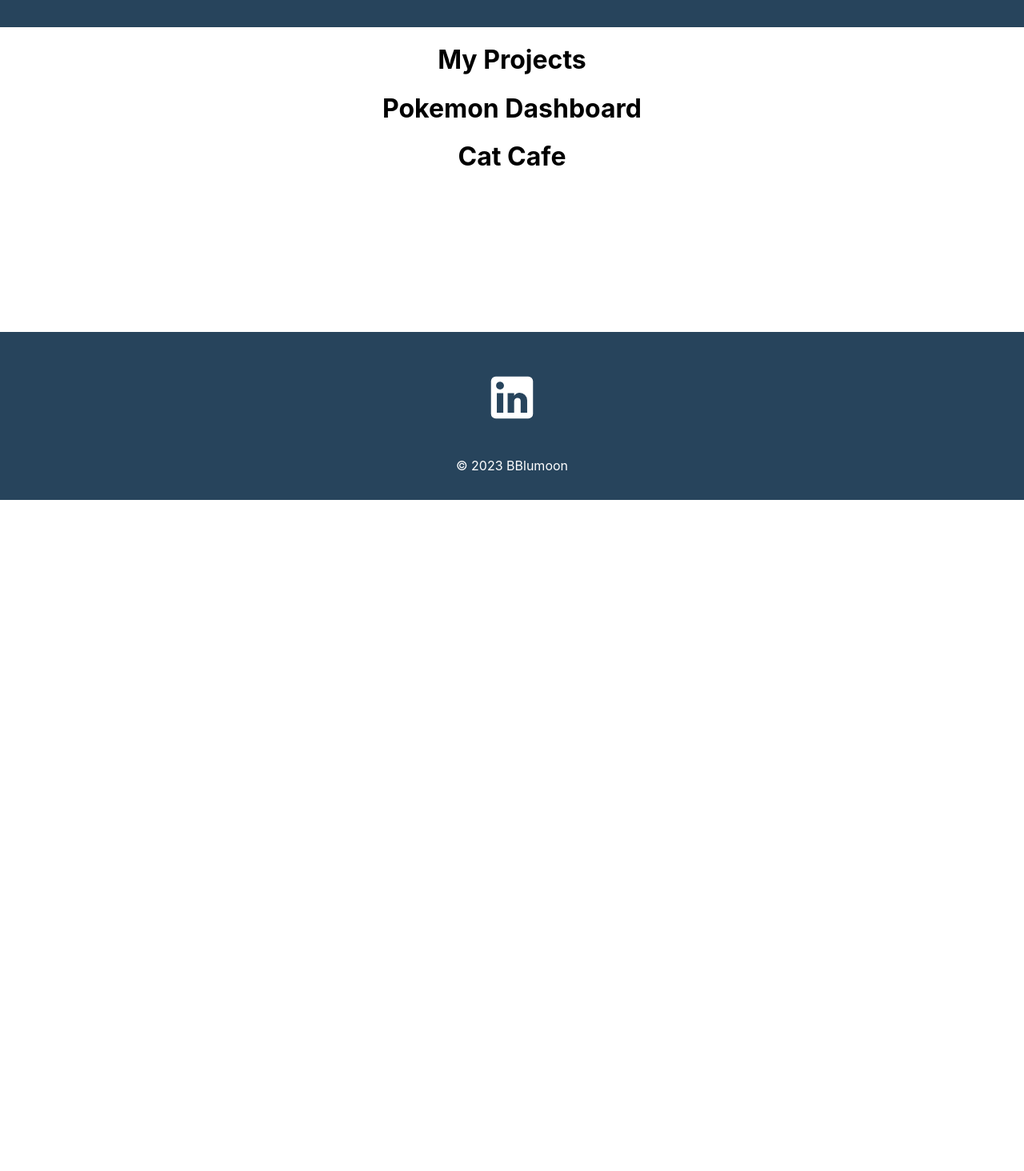
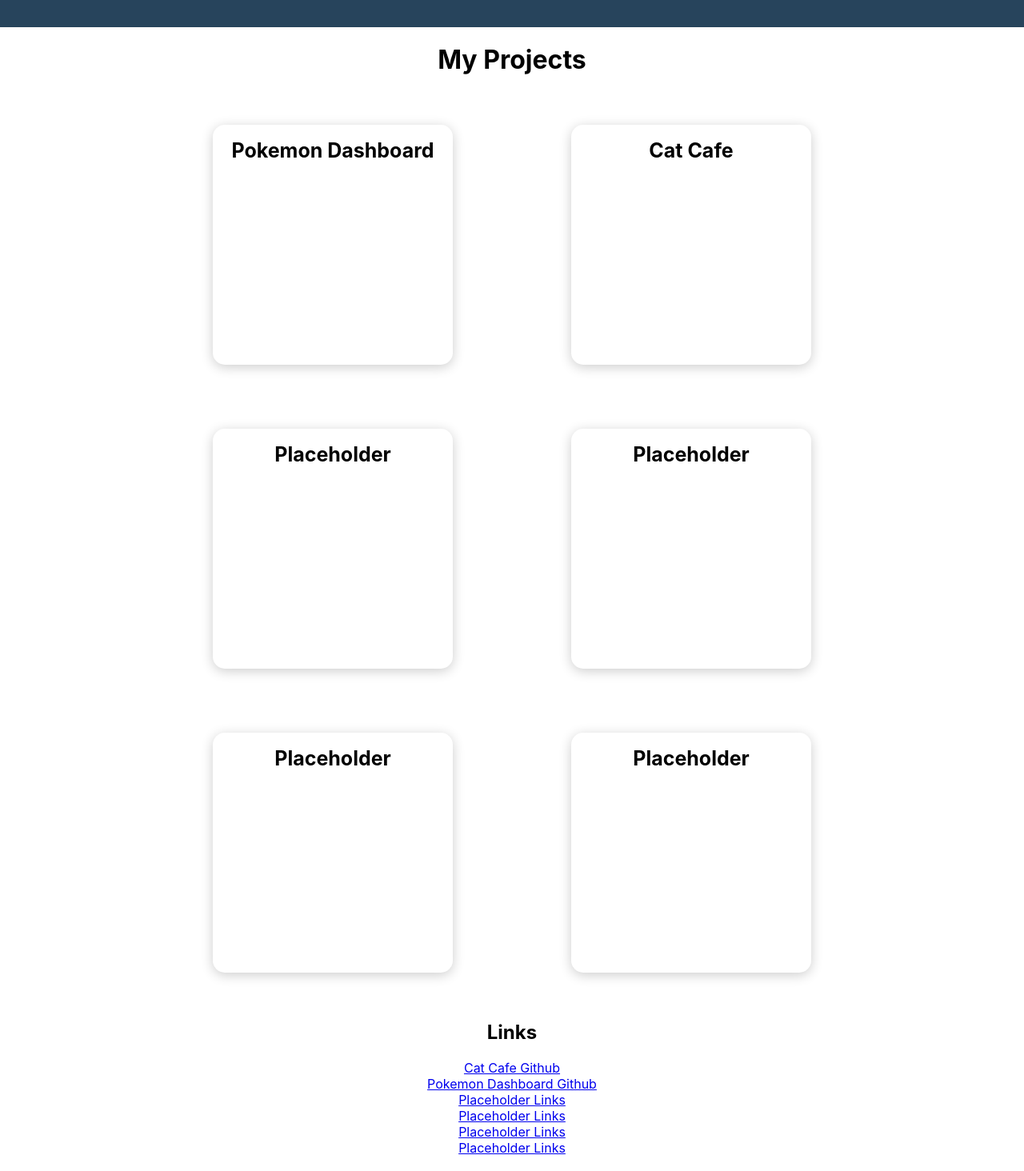
Before and after one commit to BBlumoon/react-portfolio, a React (Create React App) app in the folder my-react-portfolio/: page /projects in a window 1280 px wide. Shown: the part 66-1530 px from the top of the page at 80% size. Before the commit the page ends 800 px from the top, so only its background shows below. Built offline with nearby package versions, Linux system fonts and the light colour scheme.

Commit message:
finished readme page and small edits

```diff
--- a/my-react-portfolio/src/components/Footer.js
+++ b/my-react-portfolio/src/components/Footer.js
@@ -1,11 +1,15 @@
 import React from "react";
 import LinkedInIcon from '@mui/icons-material/LinkedIn'
+import TwitterIcon from '@mui/icons-material/Twitter'
+import InstagramIcon from '@mui/icons-material/Instagram'
 import '../styles/footer.css'
 
 function Footer() {
     return <div className="footer">
         <div className="socialMedia">
             <LinkedInIcon/>
+            <TwitterIcon/>
+            <InstagramIcon/>
         </div>
         <p> &copy; 2023 BBlumoon</p>
     </div>
--- a/my-react-portfolio/src/pages/Home.js
+++ b/my-react-portfolio/src/pages/Home.js
@@ -8,13 +8,17 @@ function Home() {
     return (
         <div className="home">
             <div className="about">
-            <h2> Hi, my name is Colin</h2>
-            <div className="prompt">
-                <p>Currently a Rutgers coding bootcamp student</p>
-                <LinkedInIcon/>
-                <EmailIcon/>
-                <GithubIcon/>
+                <h2> Hi, my name is Colin</h2>
+                <div className="prompt">
+                    <p>Currently a Rutgers coding bootcamp student</p>
+                    <LinkedInIcon/>
+                    <EmailIcon />
+                    <GithubIcon />
+                </div>
             </div>
+            <div className="skills">
+                    <h1>About Me</h1>
+                    <div>Hello my name is Colin Moon and I am currently attending the Rutgers Coding Bootcamp. Right now, I am 18 years old and live in New Jersey.</div>
             </div>
         </div>
     )
--- a/my-react-portfolio/src/pages/Projects.js
+++ b/my-react-portfolio/src/pages/Projects.js
@@ -1,13 +1,31 @@
 import React from "react";
 import ProjectItem from "../components/ProjectItem";
+import Proj1 from '../assets/catcafehome.png'
+import Proj2 from '../assets/pokemon-screenshot.png'
+
+import '../styles/project.css'
 
 function Projects() {
     return(
         <div className="projects">
             <h1>My Projects</h1>
             <div className="projectList">
-                <ProjectItem name='Pokemon Dashboard'/>
-                <ProjectItem name='Cat Cafe'/>
+                <ProjectItem name='Pokemon Dashboard' image={Proj1}/>
+                <ProjectItem name='Cat Cafe' image={Proj2}/>
+                <ProjectItem name='Placeholder' image={Proj2}/>
+                <ProjectItem name='Placeholder' image={Proj2}/>
+                <ProjectItem name='Placeholder' image={Proj2}/>
+                <ProjectItem name='Placeholder' image={Proj2}/>
+            </div>
+
+            <h2>Links</h2>
+            <div className="projects">
+            <a href="https://github.com/Sergrojas29/Purrfect-Cat-Cafe" target="_blank" rel="noopener noreferrer">Cat Cafe Github</a>
+            <a href="https://github.com/SethMunoz339/pokemon-dashboard" target="_blank" rel="noopener noreferrer">Pokemon Dashboard Github</a>
+            <a href="https://fakelink.com" target="_blank" rel="noopener noreferrer">Placeholder Links</a>
+            <a href="https://fakelink.com" target="_blank" rel="noopener noreferrer">Placeholder Links</a>
+            <a href="https://fakelink.com" target="_blank" rel="noopener noreferrer">Placeholder Links</a>
+            <a href="https://fakelink.com" target="_blank" rel="noopener noreferrer">Placeholder Links</a>
             </div>
         </div>
     )
--- /dev/null
+++ b/my-react-portfolio/src/styles/project.css
@@ -0,0 +1,74 @@
+.projects {
+    width: 100%;
+    height: auto;
+    display: flex;
+    justify-content: center;
+    align-items: center;
+    flex-direction: column;
+  }
+  .projects .projectTitle {
+    text-align: center;
+    color: #3e497a;
+    font-size: 60px;
+    font-weight: bolder;
+  }
+
+  .projectList {
+    width: 70vw;
+    height: auto;
+    display: grid;
+    grid-template-columns: 1fr 1fr 1fr;
+    place-items: center;
+  }
+
+  /* MENU ITEM STYLING */
+
+  .projectItem {
+    border-radius: 15px;
+    width: 300px;
+    height: 300px;
+    margin: 40px;
+    box-shadow: 0px 3px 15px rgba(0, 0, 0, 0.2);
+    text-align: center;
+  }
+  .projectItem:hover {
+    box-shadow: 0px 3px 15px rgba(0, 0, 0, 0.5);
+    transition: 0.3s ease-in;
+    cursor: pointer;
+  }
+
+  .projectItem .bgImage {
+    border-top-left-radius: 15px;
+    border-top-right-radius: 15px;
+    width: 100%;
+    height: 200px;
+    background-position: center;
+    background-repeat: no-repeat;
+    background-size: cover;
+  }
+
+  .projectItem h1 {
+    font-size: 25px;
+  }
+
+  @media only screen and (max-width: 1300px) {
+    .projectList {
+      grid-template-columns: 1fr 1fr;
+    }
+  }
+
+  @media only screen and (max-width: 800px) {
+    .projectList {
+      grid-template-columns: 1fr;
+    }
+  }
+
+  @media only screen and (max-width: 800px) {
+    .projectList {
+      width: 100%;
+    }
+    .projectItem {
+      width: 300px;
+      height: 300px;
+    }
+  }
--- a/my-react-portfolio/src/styles/resume.css
+++ b/my-react-portfolio/src/styles/resume.css
@@ -7,4 +7,5 @@
 
 .list {
     list-style-type: none;
+    align-items: center;
 }
```
Also changed, not shown: my-react-portfolio/src/assets/picture.js (deleted), 1 other file (tests, documents, lock files or other folders).
